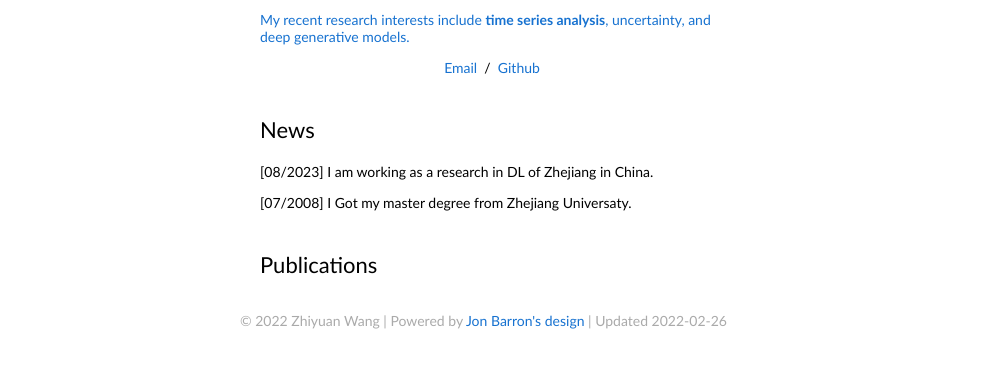
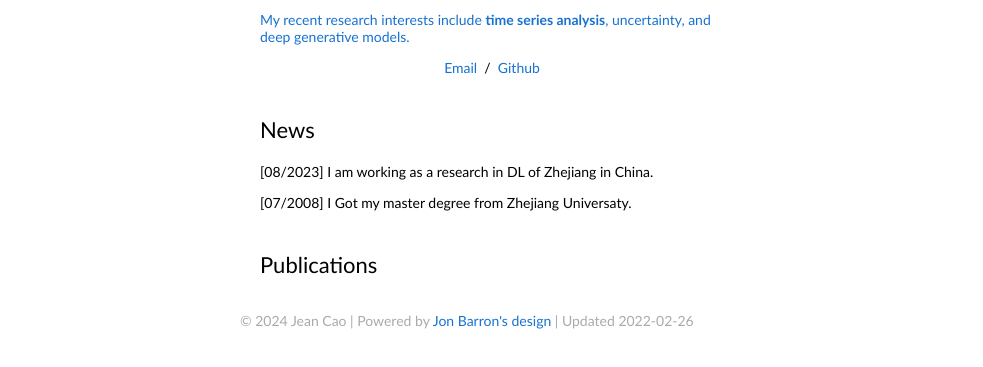
Before and after one commit to JeanCaoWJ/Wenjun_Cao.github.io, a plain HTML site: page index.html in a window 1280 px wide. Shown: the part 159-526 px from the top of the page, without its empty margins (0-983 px from the left). Drawn offline with Linux system fonts and the light colour scheme.

Commit message:
Update index.html

```diff
--- a/index.html
+++ b/index.html
@@ -74,7 +74,7 @@ un<!DOCTYPE HTML>
         <table style="width:100%;border:0px;border-spacing:0px;border-collapse:separate;margin-right:auto;margin-left:auto;"><tbody>
 
         <!-- footnote -->
-        <p style="color: #AAAAAA;">© 2022 Zhiyuan Wang | Powered by <a href="https://jonbarron.info/">Jon Barron's design</a> | Updated 2022-02-26</p>
+        <p style="color: #AAAAAA;">© 2024 Jean Cao | Powered by <a href="https://jonbarron.info/">Jon Barron's design</a> | Updated 2022-02-26</p>
 
         <!-- <table width="100%" align="center" border="0" cellspacing="0" cellpadding="20"><tbody>
           <tr>
```
